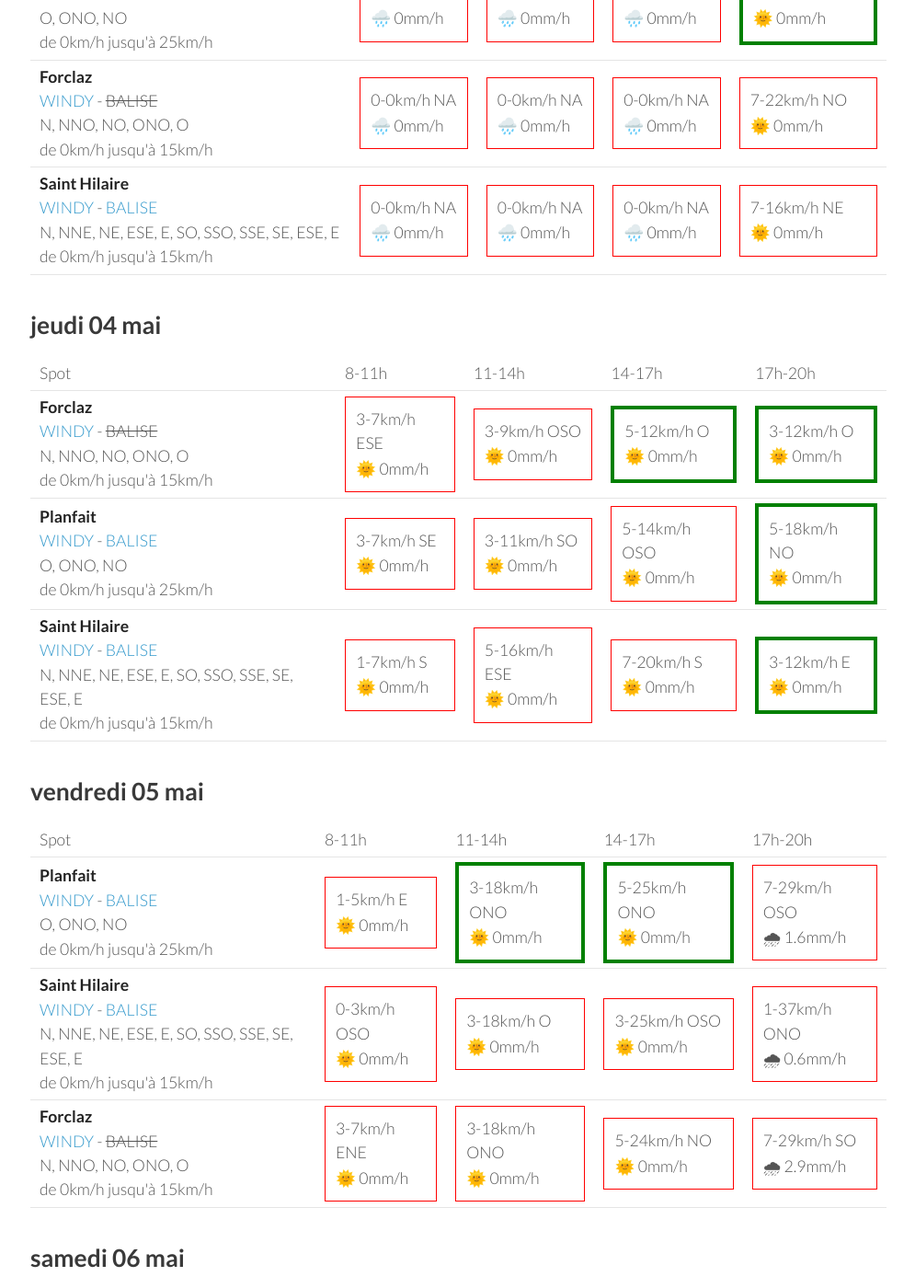
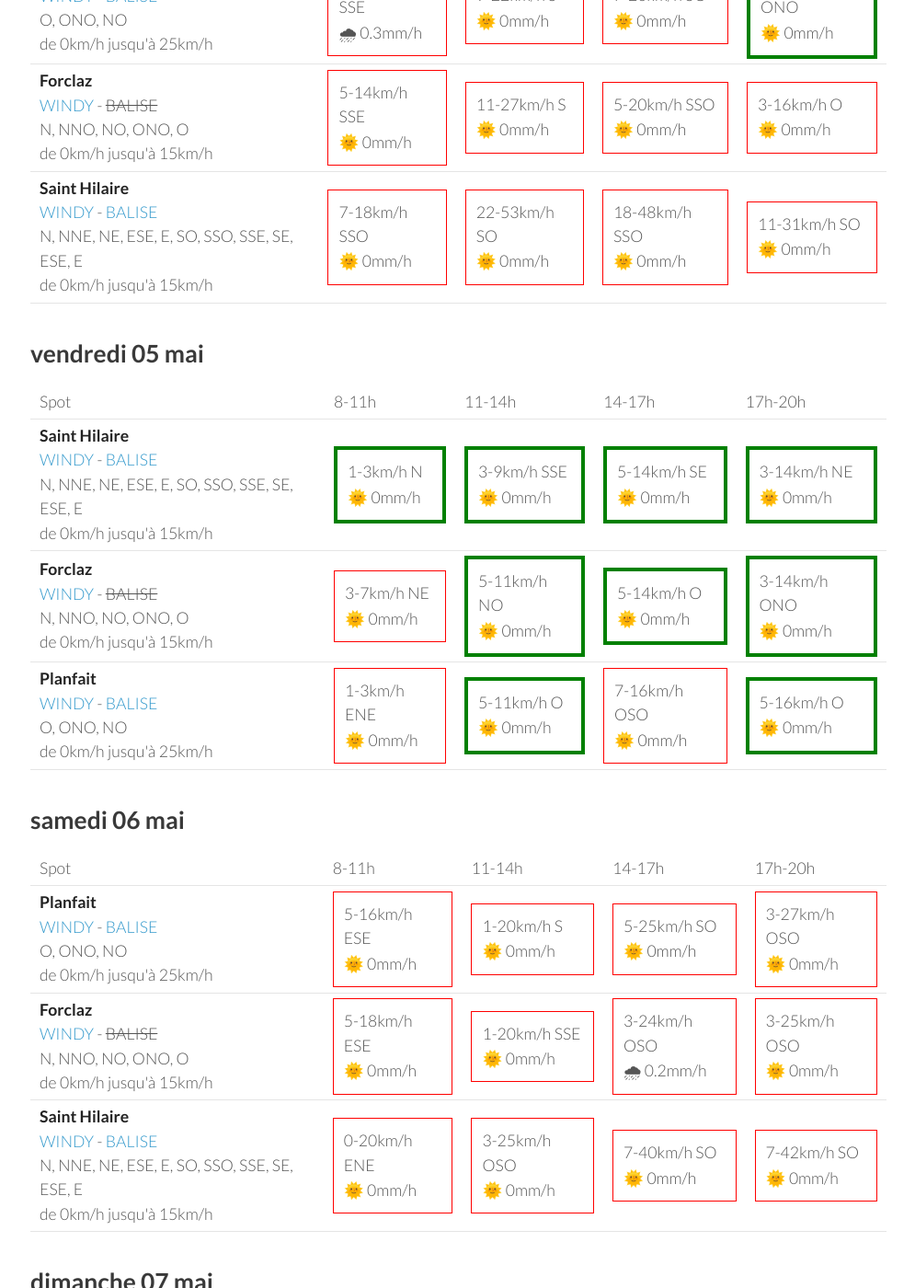
Before and after one commit to parapente-dans-le-nord/parapente-dans-le-nord.github.io, a Jekyll site: the page built from alpes_nord.markdown, in a window 1280 px wide and 1400 px high, scrolled down 418 px. Shown: the whole window at 92% size, without its empty margins (25-1020 px from the left). Built offline with Jekyll 4.4.1, drawn with Linux system fonts in a browser that asks for light colours; some of the changed text lies outside the part shown.

Commit message:
update index.markdown

```diff
--- a/alpes_nord.markdown
+++ b/alpes_nord.markdown
@@ -24,73 +24,30 @@ page mise à jour le mercredi 03 mai 22:26
 <tr>
         <td><strong>Planfait</strong><br><a href="https://windy.com/45.853/6.223?45.415,6.223,8">WINDY</a> - <span class=""><a href="https://www.openwindmap.org/PP496">BALISE</a> </span><br> <span class="vent-favorable">O, ONO, NO</span><br><span class="force-vent">de 0km/h jusqu'à 25km/h</span> </td>
 
-            <td><div class="not-flyable"><p>0-0km/h NA</p><p>🌧️ 0mm/h</p></div></td>
-            <td><div class="not-flyable"><p>0-0km/h NA</p><p>🌧️ 0mm/h</p></div></td>
-            <td><div class="not-flyable"><p>0-0km/h NA</p><p>🌧️ 0mm/h</p></div></td>
-            <td><div class="flyable"><p>5-22km/h ONO</p><p>🌞 0mm/h</p></div></td>
+            <td><div class="not-flyable"><p>7-16km/h SSE</p><p>🌧 0.3mm/h</p></div></td>
+            <td><div class="not-flyable"><p>9-22km/h S</p><p>🌞 0mm/h</p></div></td>
+            <td><div class="not-flyable"><p>7-20km/h SO</p><p>🌞 0mm/h</p></div></td>
+            <td><div class="flyable"><p>7-18km/h ONO</p><p>🌞 0mm/h</p></div></td>
+
 
     </tr>
 <tr>
         <td><strong>Forclaz</strong><br><a href="https://windy.com/45.814/6.247?45.375,6.246,8,m:eVwaglz">WINDY</a> - <span class="no-balise"> BALISE </span><br> <span class="vent-favorable">N, NNO, NO, ONO, O</span><br><span class="force-vent">de 0km/h jusqu'à 15km/h</span> </td>
 
-            <td><div class="not-flyable"><p>0-0km/h NA</p><p>🌧️ 0mm/h</p></div></td>
-            <td><div class="not-flyable"><p>0-0km/h NA</p><p>🌧️ 0mm/h</p></div></td>
-            <td><div class="not-flyable"><p>0-0km/h NA</p><p>🌧️ 0mm/h</p></div></td>
-            <td><div class="not-flyable"><p>7-22km/h NO</p><p>🌞 0mm/h</p></div></td>
-
-    </tr>
-<tr>
-        <td><strong>Saint Hilaire</strong><br><a href="https://windy.com/45.307/5.888?45.087,5.889,9,m:eUFagkX">WINDY</a> - <span class=""><a href="http://www.balisemeteo.com/balise.php?idBalise=61">BALISE</a> </span><br> <span class="vent-favorable">N, NNE, NE, ESE, E, SO, SSO, SSE, SE, ESE, E</span><br><span class="force-vent">de 0km/h jusqu'à 15km/h</span> </td>
-
-            <td><div class="not-flyable"><p>0-0km/h NA</p><p>🌧️ 0mm/h</p></div></td>
-            <td><div class="not-flyable"><p>0-0km/h NA</p><p>🌧️ 0mm/h</p></div></td>
-            <td><div class="not-flyable"><p>0-0km/h NA</p><p>🌧️ 0mm/h</p></div></td>
-            <td><div class="not-flyable"><p>7-16km/h NE</p><p>🌞 0mm/h</p></div></td>
-
-    </tr>
-
-</tbody>
-</table>
-{:/}
-## jeudi 04 mai
-
-{::nomarkdown}
-<table>
-  <tbody>
-    <tr>
-      <td>Spot</td>
-      <td>8-11h</td>
-      <td>11-14h</td>
-      <td>14-17h</td>
-      <td>17h-20h</td>
-    </tr>
-<tr>
-        <td><strong>Forclaz</strong><br><a href="https://windy.com/45.814/6.247?45.375,6.246,8,m:eVwaglz">WINDY</a> - <span class="no-balise"> BALISE </span><br> <span class="vent-favorable">N, NNO, NO, ONO, O</span><br><span class="force-vent">de 0km/h jusqu'à 15km/h</span> </td>
-
-            <td><div class="not-flyable"><p>3-7km/h ESE</p><p>🌞 0mm/h</p></div></td>
-            <td><div class="not-flyable"><p>3-9km/h OSO</p><p>🌞 0mm/h</p></div></td>
-            <td><div class="flyable"><p>5-12km/h O</p><p>🌞 0mm/h</p></div></td>
-            <td><div class="flyable"><p>3-12km/h O</p><p>🌞 0mm/h</p></div></td>
-
-
-    </tr>
-<tr>
-        <td><strong>Planfait</strong><br><a href="https://windy.com/45.853/6.223?45.415,6.223,8">WINDY</a> - <span class=""><a href="https://www.openwindmap.org/PP496">BALISE</a> </span><br> <span class="vent-favorable">O, ONO, NO</span><br><span class="force-vent">de 0km/h jusqu'à 25km/h</span> </td>
-
-            <td><div class="not-flyable"><p>3-7km/h SE</p><p>🌞 0mm/h</p></div></td>
-            <td><div class="not-flyable"><p>3-11km/h SO</p><p>🌞 0mm/h</p></div></td>
-            <td><div class="not-flyable"><p>5-14km/h OSO</p><p>🌞 0mm/h</p></div></td>
-            <td><div class="flyable"><p>5-18km/h NO</p><p>🌞 0mm/h</p></div></td>
+            <td><div class="not-flyable"><p>5-14km/h SSE</p><p>🌞 0mm/h</p></div></td>
+            <td><div class="not-flyable"><p>11-27km/h S</p><p>🌞 0mm/h</p></div></td>
+            <td><div class="not-flyable"><p>5-20km/h SSO</p><p>🌞 0mm/h</p></div></td>
+            <td><div class="not-flyable"><p>3-16km/h O</p><p>🌞 0mm/h</p></div></td>
 
 
     </tr>
 <tr>
         <td><strong>Saint Hilaire</strong><br><a href="https://windy.com/45.307/5.888?45.087,5.889,9,m:eUFagkX">WINDY</a> - <span class=""><a href="http://www.balisemeteo.com/balise.php?idBalise=61">BALISE</a> </span><br> <span class="vent-favorable">N, NNE, NE, ESE, E, SO, SSO, SSE, SE, ESE, E</span><br><span class="force-vent">de 0km/h jusqu'à 15km/h</span> </td>
 
-            <td><div class="not-flyable"><p>1-7km/h S</p><p>🌞 0mm/h</p></div></td>
-            <td><div class="not-flyable"><p>5-16km/h ESE</p><p>🌞 0mm/h</p></div></td>
-            <td><div class="not-flyable"><p>7-20km/h S</p><p>🌞 0mm/h</p></div></td>
-            <td><div class="flyable"><p>3-12km/h E</p><p>🌞 0mm/h</p></div></td>
+            <td><div class="not-flyable"><p>7-18km/h SSO</p><p>🌞 0mm/h</p></div></td>
+            <td><div class="not-flyable"><p>22-53km/h SO</p><p>🌞 0mm/h</p></div></td>
+            <td><div class="not-flyable"><p>18-48km/h SSO</p><p>🌞 0mm/h</p></div></td>
+            <td><div class="not-flyable"><p>11-31km/h SO</p><p>🌞 0mm/h</p></div></td>
 
 
     </tr>
@@ -111,32 +68,32 @@ page mise à jour le mercredi 03 mai 22:26
       <td>17h-20h</td>
     </tr>
 <tr>
-        <td><strong>Planfait</strong><br><a href="https://windy.com/45.853/6.223?45.415,6.223,8">WINDY</a> - <span class=""><a href="https://www.openwindmap.org/PP496">BALISE</a> </span><br> <span class="vent-favorable">O, ONO, NO</span><br><span class="force-vent">de 0km/h jusqu'à 25km/h</span> </td>
-
-            <td><div class="not-flyable"><p>1-5km/h E</p><p>🌞 0mm/h</p></div></td>
-            <td><div class="flyable"><p>3-18km/h ONO</p><p>🌞 0mm/h</p></div></td>
-            <td><div class="flyable"><p>5-25km/h ONO</p><p>🌞 0mm/h</p></div></td>
-            <td><div class="not-flyable"><p>7-29km/h OSO</p><p>🌧 1.6mm/h</p></div></td>
-
-
-    </tr>
-<tr>
         <td><strong>Saint Hilaire</strong><br><a href="https://windy.com/45.307/5.888?45.087,5.889,9,m:eUFagkX">WINDY</a> - <span class=""><a href="http://www.balisemeteo.com/balise.php?idBalise=61">BALISE</a> </span><br> <span class="vent-favorable">N, NNE, NE, ESE, E, SO, SSO, SSE, SE, ESE, E</span><br><span class="force-vent">de 0km/h jusqu'à 15km/h</span> </td>
 
-            <td><div class="not-flyable"><p>0-3km/h OSO</p><p>🌞 0mm/h</p></div></td>
-            <td><div class="not-flyable"><p>3-18km/h O</p><p>🌞 0mm/h</p></div></td>
-            <td><div class="not-flyable"><p>3-25km/h OSO</p><p>🌞 0mm/h</p></div></td>
-            <td><div class="not-flyable"><p>1-37km/h ONO</p><p>🌧 0.6mm/h</p></div></td>
+            <td><div class="flyable"><p>1-3km/h N</p><p>🌞 0mm/h</p></div></td>
+            <td><div class="flyable"><p>3-9km/h SSE</p><p>🌞 0mm/h</p></div></td>
+            <td><div class="flyable"><p>5-14km/h SE</p><p>🌞 0mm/h</p></div></td>
+            <td><div class="flyable"><p>3-14km/h NE</p><p>🌞 0mm/h</p></div></td>
 
 
     </tr>
 <tr>
         <td><strong>Forclaz</strong><br><a href="https://windy.com/45.814/6.247?45.375,6.246,8,m:eVwaglz">WINDY</a> - <span class="no-balise"> BALISE </span><br> <span class="vent-favorable">N, NNO, NO, ONO, O</span><br><span class="force-vent">de 0km/h jusqu'à 15km/h</span> </td>
 
-            <td><div class="not-flyable"><p>3-7km/h ENE</p><p>🌞 0mm/h</p></div></td>
-            <td><div class="not-flyable"><p>3-18km/h ONO</p><p>🌞 0mm/h</p></div></td>
-            <td><div class="not-flyable"><p>5-24km/h NO</p><p>🌞 0mm/h</p></div></td>
-            <td><div class="not-flyable"><p>7-29km/h SO</p><p>🌧 2.9mm/h</p></div></td>
+            <td><div class="not-flyable"><p>3-7km/h NE</p><p>🌞 0mm/h</p></div></td>
+            <td><div class="flyable"><p>5-11km/h NO</p><p>🌞 0mm/h</p></div></td>
+            <td><div class="flyable"><p>5-14km/h O</p><p>🌞 0mm/h</p></div></td>
+            <td><div class="flyable"><p>3-14km/h ONO</p><p>🌞 0mm/h</p></div></td>
+
+
+    </tr>
+<tr>
+        <td><strong>Planfait</strong><br><a href="https://windy.com/45.853/6.223?45.415,6.223,8">WINDY</a> - <span class=""><a href="https://www.openwindmap.org/PP496">BALISE</a> </span><br> <span class="vent-favorable">O, ONO, NO</span><br><span class="force-vent">de 0km/h jusqu'à 25km/h</span> </td>
+
+            <td><div class="not-flyable"><p>1-3km/h ENE</p><p>🌞 0mm/h</p></div></td>
+            <td><div class="flyable"><p>5-11km/h O</p><p>🌞 0mm/h</p></div></td>
+            <td><div class="not-flyable"><p>7-16km/h OSO</p><p>🌞 0mm/h</p></div></td>
+            <td><div class="flyable"><p>5-16km/h O</p><p>🌞 0mm/h</p></div></td>
 
 
     </tr>
@@ -159,30 +116,30 @@ page mise à jour le mercredi 03 mai 22:26
 <tr>
         <td><strong>Planfait</strong><br><a href="https://windy.com/45.853/6.223?45.415,6.223,8">WINDY</a> - <span class=""><a href="https://www.openwindmap.org/PP496">BALISE</a> </span><br> <span class="vent-favorable">O, ONO, NO</span><br><span class="force-vent">de 0km/h jusqu'à 25km/h</span> </td>
 
-            <td><div class="not-flyable"><p>5-22km/h ESE</p><p>🌞 0mm/h</p></div></td>
-            <td><div class="not-flyable"><p>1-22km/h S</p><p>🌞 0mm/h</p></div></td>
-            <td><div class="not-flyable"><p>5-27km/h OSO</p><p>🌞 0mm/h</p></div></td>
-            <td><div class="not-flyable"><p>3-27km/h O</p><p>🌧 0.2mm/h</p></div></td>
+            <td><div class="not-flyable"><p>5-16km/h ESE</p><p>🌞 0mm/h</p></div></td>
+            <td><div class="not-flyable"><p>1-20km/h S</p><p>🌞 0mm/h</p></div></td>
+            <td><div class="not-flyable"><p>5-25km/h SO</p><p>🌞 0mm/h</p></div></td>
+            <td><div class="not-flyable"><p>3-27km/h OSO</p><p>🌞 0mm/h</p></div></td>
 
 
     </tr>
 <tr>
         <td><strong>Forclaz</strong><br><a href="https://windy.com/45.814/6.247?45.375,6.246,8,m:eVwaglz">WINDY</a> - <span class="no-balise"> BALISE </span><br> <span class="vent-favorable">N, NNO, NO, ONO, O</span><br><span class="force-vent">de 0km/h jusqu'à 15km/h</span> </td>
 
-            <td><div class="not-flyable"><p>5-22km/h ESE</p><p>🌞 0mm/h</p></div></td>
-            <td><div class="not-flyable"><p>1-24km/h SE</p><p>🌞 0mm/h</p></div></td>
-            <td><div class="not-flyable"><p>3-27km/h OSO</p><p>🌞 0mm/h</p></div></td>
-            <td><div class="not-flyable"><p>3-27km/h ONO</p><p>🌧 0.2mm/h</p></div></td>
+            <td><div class="not-flyable"><p>5-18km/h ESE</p><p>🌞 0mm/h</p></div></td>
+            <td><div class="not-flyable"><p>1-20km/h SSE</p><p>🌞 0mm/h</p></div></td>
+            <td><div class="not-flyable"><p>3-24km/h OSO</p><p>🌧 0.2mm/h</p></div></td>
+            <td><div class="not-flyable"><p>3-25km/h OSO</p><p>🌞 0mm/h</p></div></td>
 
 
     </tr>
 <tr>
         <td><strong>Saint Hilaire</strong><br><a href="https://windy.com/45.307/5.888?45.087,5.889,9,m:eUFagkX">WINDY</a> - <span class=""><a href="http://www.balisemeteo.com/balise.php?idBalise=61">BALISE</a> </span><br> <span class="vent-favorable">N, NNE, NE, ESE, E, SO, SSO, SSE, SE, ESE, E</span><br><span class="force-vent">de 0km/h jusqu'à 15km/h</span> </td>
 
-            <td><div class="not-flyable"><p>0-20km/h E</p><p>🌞 0mm/h</p></div></td>
-            <td><div class="not-flyable"><p>5-29km/h OSO</p><p>🌞 0mm/h</p></div></td>
+            <td><div class="not-flyable"><p>0-20km/h ENE</p><p>🌞 0mm/h</p></div></td>
+            <td><div class="not-flyable"><p>3-25km/h OSO</p><p>🌞 0mm/h</p></div></td>
+            <td><div class="not-flyable"><p>7-40km/h SO</p><p>🌞 0mm/h</p></div></td>
             <td><div class="not-flyable"><p>7-42km/h SO</p><p>🌞 0mm/h</p></div></td>
-            <td><div class="not-flyable"><p>5-40km/h OSO</p><p>🌧 0.2mm/h</p></div></td>
 
 
     </tr>
@@ -205,8 +162,8 @@ page mise à jour le mercredi 03 mai 22:26
 <tr>
         <td><strong>Planfait</strong><br><a href="https://windy.com/45.853/6.223?45.415,6.223,8">WINDY</a> - <span class=""><a href="https://www.openwindmap.org/PP496">BALISE</a> </span><br> <span class="vent-favorable">O, ONO, NO</span><br><span class="force-vent">de 0km/h jusqu'à 25km/h</span> </td>
 
-            <td><div class="not-flyable"><p>1-22km/h ESE</p><p>🌧 0.2mm/h</p></div></td>
-            <td><div class="not-flyable"><p>1-16km/h NE</p><p>🌧 2.1mm/h</p></div></td>
+            <td><div class="not-flyable"><p>0-22km/h SSE</p><p>🌞 0mm/h</p></div></td>
+            <td><div class="flyable"><p>3-14km/h ONO</p><p>🌧 2.4mm/h</p></div></td>
             <td><div class="flyable"><p>5-22km/h NO</p><p>🌧 0.2mm/h</p></div></td>
             <td><div class="not-flyable"><p>0-24km/h E</p><p>🌧 0.9mm/h</p></div></td>
 
@@ -215,8 +172,8 @@ page mise à jour le mercredi 03 mai 22:26
 <tr>
         <td><strong>Saint Hilaire</strong><br><a href="https://windy.com/45.307/5.888?45.087,5.889,9,m:eUFagkX">WINDY</a> - <span class=""><a href="http://www.balisemeteo.com/balise.php?idBalise=61">BALISE</a> </span><br> <span class="vent-favorable">N, NNE, NE, ESE, E, SO, SSO, SSE, SE, ESE, E</span><br><span class="force-vent">de 0km/h jusqu'à 15km/h</span> </td>
 
-            <td><div class="not-flyable"><p>0-22km/h ONO</p><p>🌧 0.2mm/h</p></div></td>
-            <td><div class="not-flyable"><p>1-27km/h SSO</p><p>🌧 1.7mm/h</p></div></td>
+            <td><div class="not-flyable"><p>1-18km/h N</p><p>🌧 0.3mm/h</p></div></td>
+            <td><div class="flyable"><p>1-14km/h SSO</p><p>🌧 2.5mm/h</p></div></td>
             <td><div class="not-flyable"><p>5-33km/h ONO</p><p>🌧 0.2mm/h</p></div></td>
             <td><div class="not-flyable"><p>3-29km/h N</p><p>🌧 0.4mm/h</p></div></td>
 
@@ -225,8 +182,8 @@ page mise à jour le mercredi 03 mai 22:26
 <tr>
         <td><strong>Forclaz</strong><br><a href="https://windy.com/45.814/6.247?45.375,6.246,8,m:eVwaglz">WINDY</a> - <span class="no-balise"> BALISE </span><br> <span class="vent-favorable">N, NNO, NO, ONO, O</span><br><span class="force-vent">de 0km/h jusqu'à 15km/h</span> </td>
 
-            <td><div class="not-flyable"><p>1-20km/h ENE</p><p>🌞 0mm/h</p></div></td>
-            <td><div class="not-flyable"><p>1-16km/h NE</p><p>🌧 2.1mm/h</p></div></td>
+            <td><div class="not-flyable"><p>1-22km/h N</p><p>🌞 0mm/h</p></div></td>
+            <td><div class="flyable"><p>3-14km/h NO</p><p>🌧 2.7mm/h</p></div></td>
             <td><div class="not-flyable"><p>5-22km/h NO</p><p>🌧 0.2mm/h</p></div></td>
             <td><div class="not-flyable"><p>1-24km/h NE</p><p>🌧 1.2mm/h</p></div></td>
 
```
Also changed, not shown: other parts of alpes_nord.markdown (+2 -2 lines).
